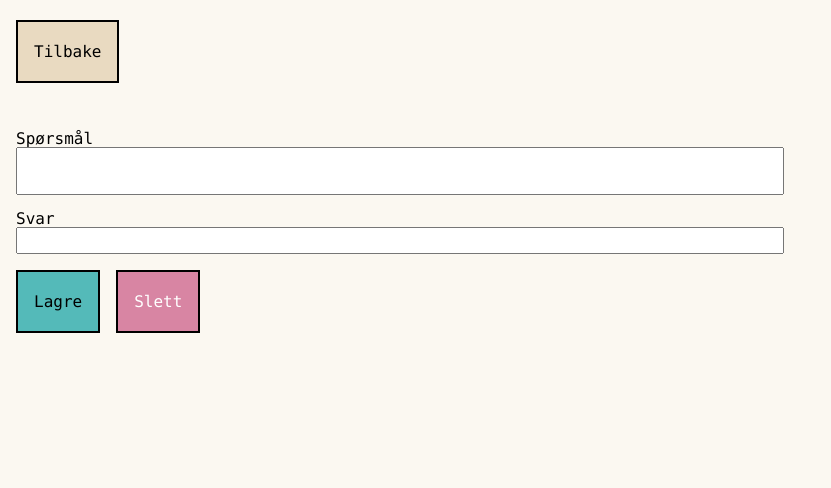
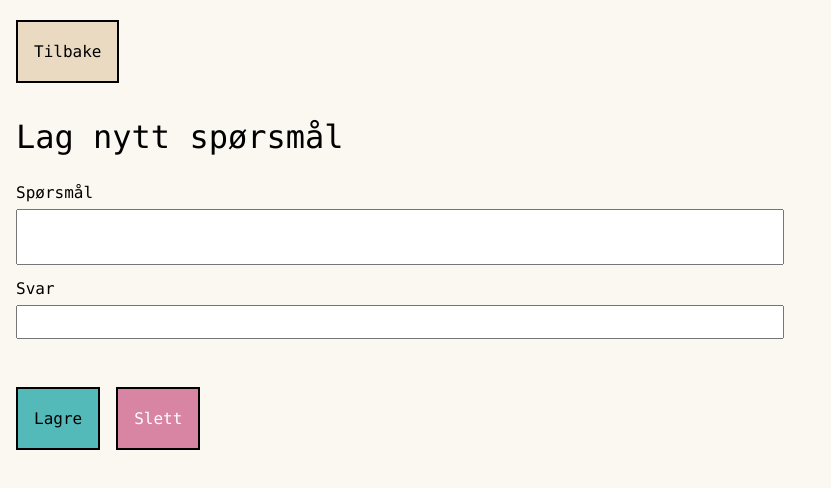
Before and after one commit to bekk/firebase-workshop, a React (Create React App) app: page /question in a window 1280 px wide. Shown: the top 488 px of the page, without its empty margins (0-831 px from the left). Built offline with nearby package versions, Linux system fonts and the light colour scheme.

Commit message:
Some styling

```diff
--- a/src/Home.js
+++ b/src/Home.js
@@ -2,6 +2,26 @@ import React from 'react';
 import { useNavigate } from 'react-router-dom'
 import styled from 'styled-components'
 
+const Home = () => {
+    const navigate = useNavigate();
+
+    return (
+        <Container>
+            <HomeHeader>Quiz generator</HomeHeader>
+            <CreateQuizButton>Lag Quiz</CreateQuizButton>
+            <ButtonsContainer>
+                <button  onClick={ () => navigate('question') }>Legg til nytt spørsmål</button>
+                <button style={ {marginLeft: '1em'} } onClick={ () => navigate('questions') }>Alle spørsmål</button>
+            </ButtonsContainer>
+        </Container>
+    );
+}
+
+const HomeHeader = styled.h1`
+    text-align: center;
+    font-size: 3em;
+    margin-bottom: 1em;
+`
 
 const Container = styled.div`
     display: flex;
@@ -17,29 +37,12 @@ const ButtonsContainer = styled.div`
     flex-direction: row;
     align-items: center;
     justify-content: center;
-    margin-top: 2em;
+    margin-top: 3em;
 `
 
-const HomeHeader = styled.h1`
-    text-align: center;
-    font-size: 3em;
-    margin-bottom: 1em;
+const CreateQuizButton = styled.button`
+    background-color: #54BAB9;
+    padding: 2em;
+    color: white;
 `
-
-const Home = () => {
-    const navigate = useNavigate();
-
-    return (
-        <Container>
-            <HomeHeader>Quiz generator</HomeHeader>
-            <button style={ {backgroundColor: '#54BAB9', padding: '2em', color: 'white'} } onClick={ () => navigate('/') }>Lag Quiz</button>
-            <br/>
-            <ButtonsContainer>
-                <button  onClick={ () => navigate('question') }>Legg til nytt spørsmål</button>
-                <button style={ {marginLeft: '1em'} } onClick={ () => navigate('questions') }>Alle spørsmål</button>
-            </ButtonsContainer>
-        </Container>
-    );
-}
-
 export default Home;
--- a/src/Question.js
+++ b/src/Question.js
@@ -2,36 +2,6 @@ import React, { useEffect, useState } from 'react';
 import { useNavigate, useParams } from 'react-router-dom';
 import styled from 'styled-components';
 import {createOrUpdateQuestion, deleteQuestion, getQuestion} from './firebase';
-
-const QuestionContainer = styled.div`
-    display: flex;
-    flex-direction: column;
-    width: 100%;
-    margin-left: 1em;
-    margin-top: 2em;
-`
-
-const ButtonsContainer = styled.div`
-    display: flex;
-    flex-direction: row;
-    align-items: center;
-    margin-top: 1em;
-`
-
-const Form = styled.div`
-    display: flex;
-    flex-direction: column;
-    width: 60%;
-    justify-content: center;
-    align-items: center;
-`
-
-const FormField = styled.div`
-    margin-top: 1em;
-    display: flex;
-    flex-direction: column;
-    width: 100%;
-`
 
 const Question = () => {
     const navigate = useNavigate();
@@ -63,19 +33,20 @@ const Question = () => {
                 <button onClick={ () => navigate('/') }>Tilbake</button>
             </div>
             <QuestionContainer>
+                <QuestionHeader>{ id ? 'Oppdater Spørsmål' : 'Lag nytt spørsmål' }</QuestionHeader>
                 <Form>
                     <FormField>
-                        <label htmlFor="title">Spørsmål</label>
+                        <label style={ {marginBottom: '0.5em'} } htmlFor="title">Spørsmål</label>
                         <textarea rows="2" cols="50" type="text" value={ question.title } name="question" id="question"  onChange={ e => setQuestion({ ...question, title: e.target.value }) }/>
                     </FormField>
                     <FormField>
-                        <label htmlFor="answer">Svar</label>
+                        <label style={ {marginBottom: '0.5em'} } htmlFor="answer">Svar</label>
                         <textarea rows="1" cols="50" type="text" value={ question.answer } name="answer" id="answer"  onChange={ e => setQuestion({ ...question, answer: e.target.value }) }/>
                     </FormField>
                 </Form>
                 <ButtonsContainer>
-                    <button style={ { backgroundColor: '#54BAB9', marginRight: '1em' } } onClick={ () => onSubmit(id) }>Lagre</button>
-                    <button style={ {backgroundColor: '#D885A3', color: 'white'} }onClick={ () => onDelete(id) }>Slett</button>
+                    <SaveButton onClick={ () => onSubmit(id) }>Lagre</SaveButton>
+                    <DeleteButton onClick={ () => onDelete(id) }>Slett</DeleteButton>
                 </ButtonsContainer>
             </QuestionContainer>
         </>
@@ -83,4 +54,51 @@ const Question = () => {
     );
 }
 
+const QuestionContainer = styled.div`
+    display: flex;
+    flex-direction: column;
+    width: 100%;
+    margin-left: 1em;
+    margin-top: 2em;
+`
+
+const QuestionHeader = styled.h1`
+    font-size: 2em;
+    margin-bottom: 0.5em;
+    margin-top: 0.2em;
+`
+
+const ButtonsContainer = styled.div`
+    display: flex;
+    flex-direction: row;
+    align-items: center;
+    margin-top: 3em;
+`
+
+const Form = styled.div`
+    display: flex;
+    flex-direction: column;
+    width: 60%;
+    justify-content: center;
+    align-items: center;
+`
+
+const FormField = styled.div`
+    margin-top: 1em;
+    display: flex;
+    flex-direction: column;
+    width: 100%;
+`
+
+const DeleteButton = styled.button`
+    background-color: #D885A3;
+    color: white;
+`
+
+const SaveButton = styled.button`
+    background-color: #54BAB9;
+    margin-right: 1em;
+`
+
+
 export default Question;
--- a/src/utils/GlobalStyle.ts
+++ b/src/utils/GlobalStyle.ts
@@ -46,6 +46,7 @@ const base = css`
     width: '100%';
     font-size: 14pt;
     resize: none;
+    padding: 0.3em;
   }
 `;
 
```
